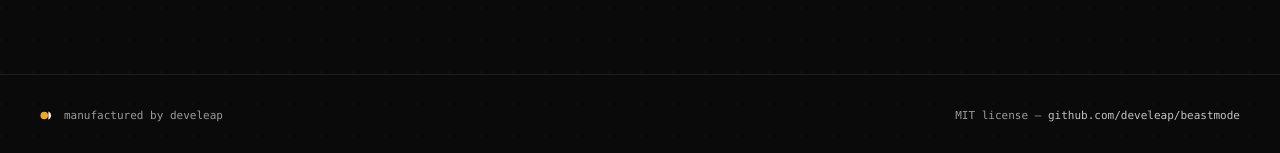
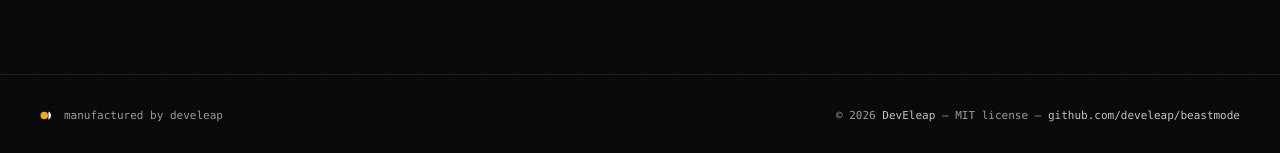
Before and after one commit to giladneiger/beastmode-docs, a Jekyll site: the page index.html, which Jekyll copies as it is, in a window 1280 px wide and 900 px high, scrolled down 4337 px. Shown: the part 744-897 px from the top of the window. Built offline with Jekyll 4.4.1, drawn with Linux system fonts in a browser that asks for light colours.

Commit message:
feat: add DevEleap copyright to footer
Co-Authored-By: Claude Opus 4.6 (1M context) <noreply@anthropic.com>

```diff
--- a/index.html
+++ b/index.html
@@ -515,7 +515,7 @@ docker compose up
       <span>manufactured by develeap</span>
     </a>
   </div>
-  <div class="right">MIT license — <a href="https://github.com/develeap/beastmode" target="_blank" rel="noopener">github.com/develeap/beastmode</a></div>
+  <div class="right">&copy; 2026 <a href="https://develeap.com" target="_blank" rel="noopener">DevEleap</a> — MIT license — <a href="https://github.com/develeap/beastmode" target="_blank" rel="noopener">github.com/develeap/beastmode</a></div>
 </footer>
 
 <script>
```
